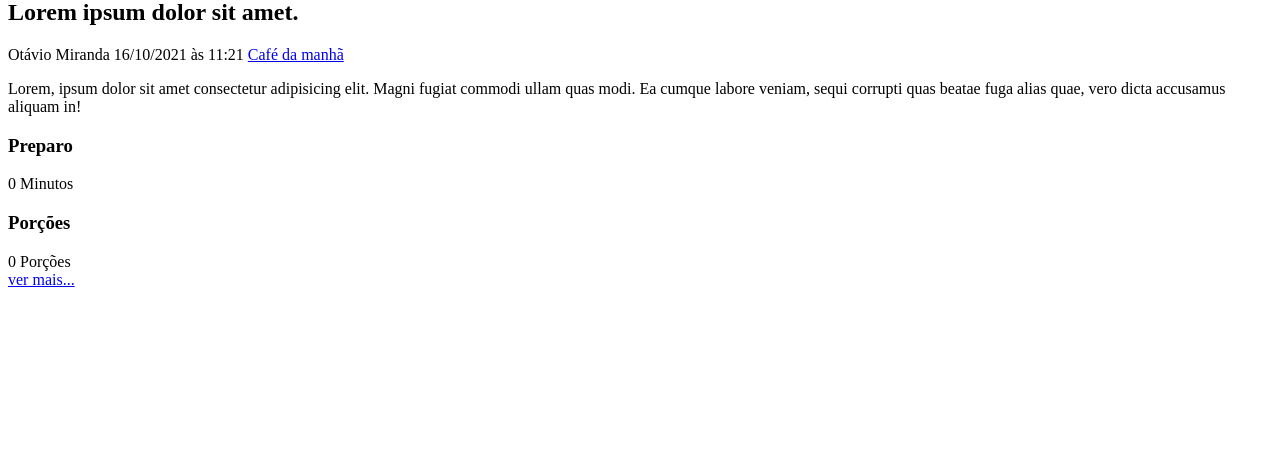
After one commit to thiago9977/Projeto-django, a Django app: template recipes/templates/recipes/partials/recipe.html in a window 1280 px wide. The commit adds this page. Shown: the part 329-800 px from the top of the page. Run offline with Django 5.2, Linux system fonts and the light colour scheme; the template is opened without the code that fills it, so the values that code supplies are empty.

Commit message:
adicionando footer e recipe

```diff
--- /dev/null
+++ b/recipes/templates/recipes/partials/recipe.html
@@ -0,0 +1,54 @@
+<div class="recipe recipe-list-item">
+    <div class="recipe-cover">
+        <img src="https://wallpapers.com/images/hd/one-piece-pictures-4pg6jjipl42tdrym.jpg" alt="Temporário">
+    </div>
+    <div class="recipe-title-container">
+        <h2 class="recipe-title">Lorem ipsum dolor sit amet.</h2>
+    </div>
+
+    <div class="recipe-author">
+        <span class="recipe-author-item">
+            <i class="fas fa-user"></i>
+            Otávio Miranda
+        </span>
+        <span class="recipe-author-item">
+            <i class="fas fa-calendar-alt"></i>
+            16/10/2021 às 11:21
+        </span>
+        <span class="recipe-author-item">
+            <a href="/recipes/category/cafe-da-manha/">
+                <i class="fas fa-layer-group"></i>
+                <span>Café da manhã</span>
+            </a>
+        </span>
+    </div>
+
+    <div class="recipe-content">
+        <p>Lorem, ipsum dolor sit amet consectetur adipisicing elit. Magni fugiat commodi ullam quas modi.
+            Ea cumque labore veniam, sequi corrupti quas beatae fuga alias quae, vero dicta accusamus
+            aliquam in!</p>
+    </div>
+
+    <div class="recipe-meta-container">
+        <div class="recipe-meta recipe-preparation">
+            <h3 class="recipe-meta-title"><i class="fas fa-stopwatch"></i> Preparo</h3>
+            <div class="recipe-meta-text">
+                0 Minutos
+            </div>
+        </div>
+        <div class="recipe-meta recipe-servings">
+            <h3 class="recipe-meta-title"><i class="fas fa-pizza-slice"></i> Porções</h3>
+            <div class="recipe-meta-text">
+                0 Porções
+            </div>
+        </div>
+    </div>
+
+    <footer class="recipe-footer">
+        <a class="recipe-read-more button button-dark button-full-width" href="/recipes/3/">
+            <i class="fas fa-eye"></i>
+            <span>ver mais...</span>
+        </a>
+    </footer>
+
+</div>
--- a/recipes/views.py
+++ b/recipes/views.py
@@ -2,4 +2,4 @@ from django.shortcuts import render
 from django.http import HttpResponse
 
 def home(request):
-    return HttpResponse(render(request, 'recipes/pages/home.html',context={'name': 'Bolo de morango'}))
+    return HttpResponse(render(request, 'recipes/pages/home.html',context={'name': 'Bolo'}))
```
Also changed, not shown: recipes/templates/recipes/pages/home.html (+5 -31 lines), recipes/templates/recipes/partials/footer.html (added, +9 -0 lines), recipes/templates/recipes/partials/head.html (+55 -0 lines).
